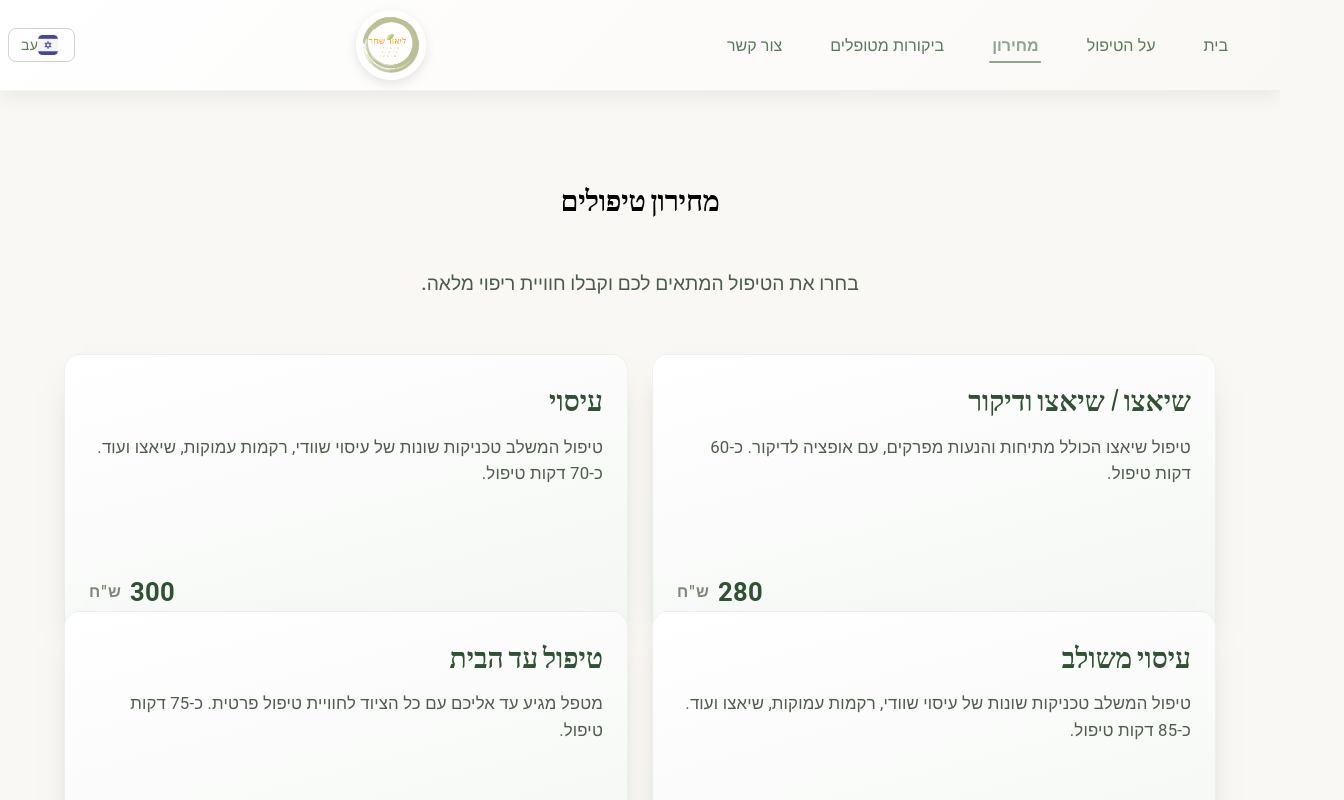
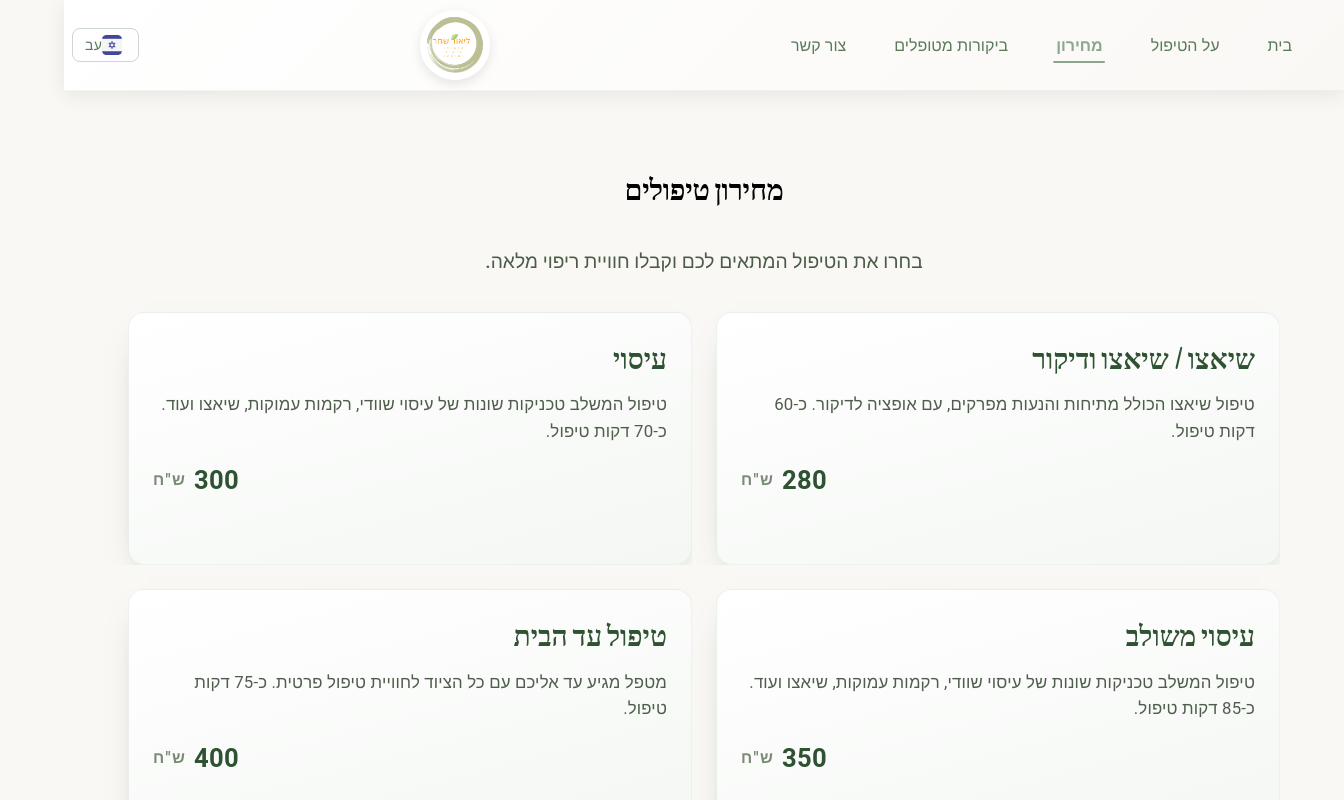
Before and after one commit to Rafcon96/lior-shiatsu, a React (Create React App) app: page /prices in a window 1280 px wide. Shown: the top 800 px of the page, 1344 px wide, since content can reach past the window. Built offline with nearby package versions, Linux system fonts and the light colour scheme.

Commit message:
fix header sticky

```diff
--- a/src/components/Cube/index.jsx
+++ b/src/components/Cube/index.jsx
@@ -103,10 +103,8 @@ export default function Cube({ language, res }) {
       : defaultTestimonials;
   const langIndex = language ? 1 : 0;
 
-  const cubeHeight = langIndex === 1 ? 420 : 360;
-
   return (
-    <Grid container sx={{ height: langIndex === 1 ? 484 : 444 }}>
+    <Grid container sx={{ height: 200,marginBottom: 32 }}>
       <Swiper
         key={langIndex}
         effect={"cube"}
@@ -129,12 +127,12 @@ export default function Cube({ language, res }) {
         className="mySwiper"
         style={{
           maxWidth: 280,
-          height: cubeHeight,
+          height: 310,
           position: "absolute",
           left: "50%",
           top: "50%",
           marginLeft: -140,
-          marginTop: -(cubeHeight / 2),
+          marginTop: -180,
         }}
       >
         {items.map((item, index) => {
--- a/src/components/Header/index.jsx
+++ b/src/components/Header/index.jsx
@@ -26,6 +26,9 @@ const StyledAppBar = styled(AppBar)(({ theme }) => ({
   boxShadow: '0 4px 20px rgba(0, 0, 0, 0.08)',
   borderBottom: '1px solid rgba(139, 166, 139, 0.1)',
   transition: 'all 0.3s ease',
+  position: 'sticky',
+  top: 0,
+  zIndex: 1100,
   [theme.breakpoints.down('md')]: {
     height: 70,
   },
--- a/src/components/Layout/index.jsx
+++ b/src/components/Layout/index.jsx
@@ -17,10 +17,10 @@ export default function Layout({children}) {
 
   return (
     <Box sx={{
-      display: 'flex',
       flexDirection: 'column',
       minHeight: '100vh',
       maxWidth: '100%',
+      position: 'relative',
     }} dir={language ? 'ltr' : 'rtl'}>
       <Header />
       <Box
@@ -31,6 +31,7 @@ export default function Layout({children}) {
           overflowX: 'hidden',
           display: 'flex',
           justifyContent: 'center',
+          position: 'relative',
         }}
       >
           <Box sx={{ width: '100%', maxWidth: '100%', px: { xs: 0, sm: 3, md: 4 }, mx: 'auto' }}>
--- a/src/components/Layout/style.css
+++ b/src/components/Layout/style.css
@@ -11,7 +11,8 @@ body {
   -webkit-font-smoothing: antialiased;
   -moz-osx-font-smoothing: grayscale;
   background-color: #FAF8F5;
-  overflow-x: hidden;
+  /* overflow-x: hidden;
+  overflow-y: auto; */
 }
 
 code {
--- a/src/pages/Prices/index.jsx
+++ b/src/pages/Prices/index.jsx
@@ -119,16 +119,17 @@ export default function Prices() {
               item.description[localeIndex]
             );
             return (
-              <Grid key={index} item xs={12} sm={6}>
+              <Grid key={index}  item xs={12} sm={6} sx={{overflow:'hidden'}}>
                 <Paper
-                  elevation={8}
+                  elevation={2}
                   sx={{
-                    height: "100%",
+                    height: "80%",
                     p: { xs: 2.5, sm: 2.7, md: 3 },
                     borderRadius: 4,
                     position: "relative",
                     overflow: "hidden",
                     display: "flex",
+                    // mb: 5,
                     flexDirection: "column",
                     gap: 1.5,
                     background: "linear-gradient(165deg, #ffffff 0%, #f4f7f4 100%)",
@@ -169,7 +170,7 @@ export default function Prices() {
                       justifyContent: isEnglish ? "flex-start" : "flex-end",
                       alignItems: "center",
                       gap: 1,
-                      mt: 1,
+                      pb: 5,
                     }}
                   >
                     <Typography
--- a/src/pages/TestimonialSwiper/index.jsx
+++ b/src/pages/TestimonialSwiper/index.jsx
@@ -291,7 +291,7 @@ export default function TestimonialSwiper() {
           justifyContent: 'center',
           alignItems: 'center',
           width: '100%',
-          mt: { xs: 4, md: 6 },
+          mt: { xs: 20, lg: 6 },
         }}
       >
         <CTASection>
```
